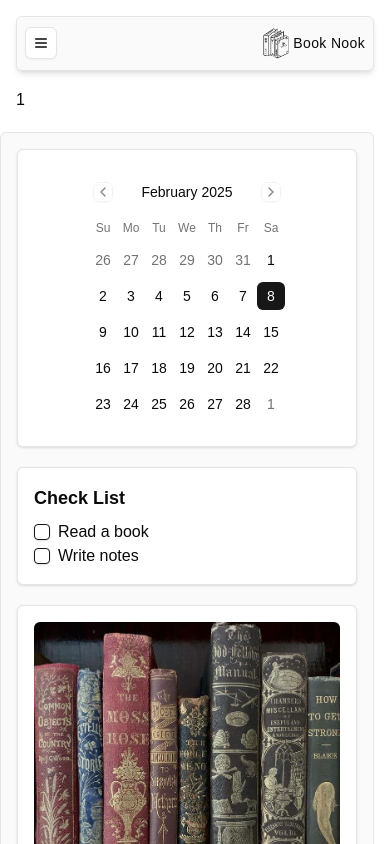
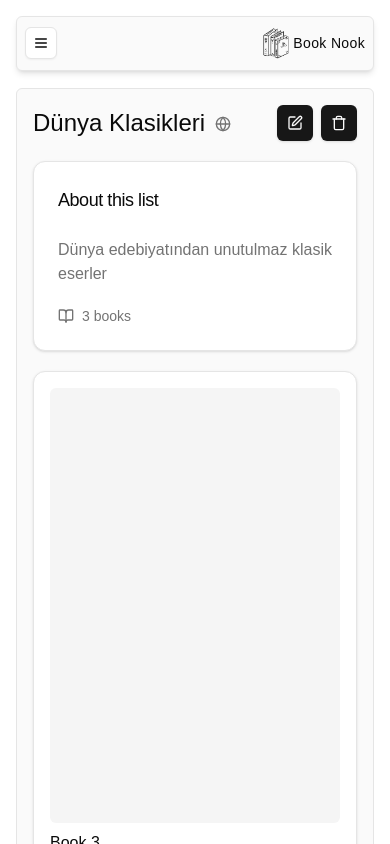
Before and after one commit to akaBaytar/book-nook, a Next.js app: page /my-lists/1 in a window 390 px wide. Shown: the top 844 px of the page. Built offline with nearby package versions, Linux system fonts and the light colour scheme; no server answers; a web font is replaced by a local one.

Commit message:
list details page

```diff
--- a/app/(root)/my-lists/[id]/page.tsx
+++ b/app/(root)/my-lists/[id]/page.tsx
@@ -1,11 +1,118 @@
-type PageProps = {
-  params: Promise<{ id: string }>;
-};
+'use client';
 
-const ListDetailsPage = async ({ params }: PageProps) => {
-  const { id } = await params;
+import { useEffect, useState } from 'react';
+import { useParams } from 'next/navigation';
 
-  return <>{id}</>;
+import {
+  BookOpenIcon,
+  LockIcon,
+  GlobeIcon,
+  TrashIcon,
+  EditIcon,
+} from 'lucide-react';
+
+import { Button } from '@/components/ui/button';
+import { Card, CardContent, CardHeader, CardTitle } from '@/components/ui/card';
+
+import {
+  AlertDialog,
+  AlertDialogAction,
+  AlertDialogCancel,
+  AlertDialogContent,
+  AlertDialogDescription,
+  AlertDialogFooter,
+  AlertDialogHeader,
+  AlertDialogTitle,
+} from '@/components/ui/alert-dialog';
+
+import { LISTS } from '@/mock';
+
+import type { List } from '@/types';
+
+const ListDetailsPage = () => {
+  const { id } = useParams();
+
+  const [list, setList] = useState<null | List>(null);
+  const [isDeleteDialogOpen, setIsDeleteDialogOpen] = useState(false);
+
+  useEffect(() => {
+    const foundList = LISTS.find((l) => l.id === id);
+
+    setList(foundList as List);
+  }, [id]);
+
+  if (!list) {
+    return (
+      <div className='flex items-center justify-center h-[calc(100vh-2rem)]'>
+        <p className='text-lg'>List not found</p>
+      </div>
+    );
+  }
+
+  return (
+    <div className='space-y-5 bg-sidebar rounded-md border p-4 min-h-[calc(100vh-2rem)]'>
+      <div className='flex items-center justify-between'>
+        <div className='flex items-center gap-2.5'>
+          <h1 className='text-2xl font-medium'>{list.name}</h1>
+          {list.privacy === 'PRIVATE' ? (
+            <LockIcon className='size-4 mt-0.5 text-muted-foreground' />
+          ) : (
+            <GlobeIcon className='size-4 mt-0.5 text-muted-foreground' />
+          )}
+        </div>
+        <div className='flex items-center gap-2'>
+          <Button size='icon'>
+            <EditIcon />
+          </Button>
+          <Button size='icon' onClick={() => setIsDeleteDialogOpen(true)}>
+            <TrashIcon />
+          </Button>
+        </div>
+      </div>
+      <Card>
+        <CardHeader>
+          <CardTitle className='text-lg font-medium'>About this list</CardTitle>
+        </CardHeader>
+        <CardContent>
+          <p className='text-muted-foreground'>{list.description}</p>
+          <div className='mt-5 flex items-center gap-2 text-sm text-muted-foreground'>
+            <BookOpenIcon className='size-4' />
+            <span>{list.books.length} books</span>
+          </div>
+        </CardContent>
+      </Card>
+      <div className='grid gap-4 md:grid-cols-2 lg:grid-cols-3 xl:grid-cols-4'>
+        {list.books.map((book, index) => (
+          <Card key={index}>
+            <CardContent className='p-4'>
+              <div className='aspect-[2/3] bg-muted rounded-md' />
+              <h3 className='mt-2 font-medium'>Book {book.toString()}</h3>
+              <p className='text-sm text-muted-foreground'>Author Name</p>
+            </CardContent>
+          </Card>
+        ))}
+      </div>
+      <AlertDialog
+        open={isDeleteDialogOpen}
+        onOpenChange={setIsDeleteDialogOpen}>
+        <AlertDialogContent>
+          <AlertDialogHeader>
+            <AlertDialogTitle>Are you sure you want delete this list?</AlertDialogTitle>
+            <AlertDialogDescription>
+              This action cannot be undone. This will permanently delete your
+              list and remove it from our servers.
+            </AlertDialogDescription>
+          </AlertDialogHeader>
+          <AlertDialogFooter>
+            <AlertDialogCancel>Cancel</AlertDialogCancel>
+            <AlertDialogAction className='bg-destructive text-destructive-foreground hover:bg-destructive/90'>
+              Delete List
+            </AlertDialogAction>
+          </AlertDialogFooter>
+        </AlertDialogContent>
+      </AlertDialog>
+    </div>
+  );
 };
 
 export default ListDetailsPage;
```
